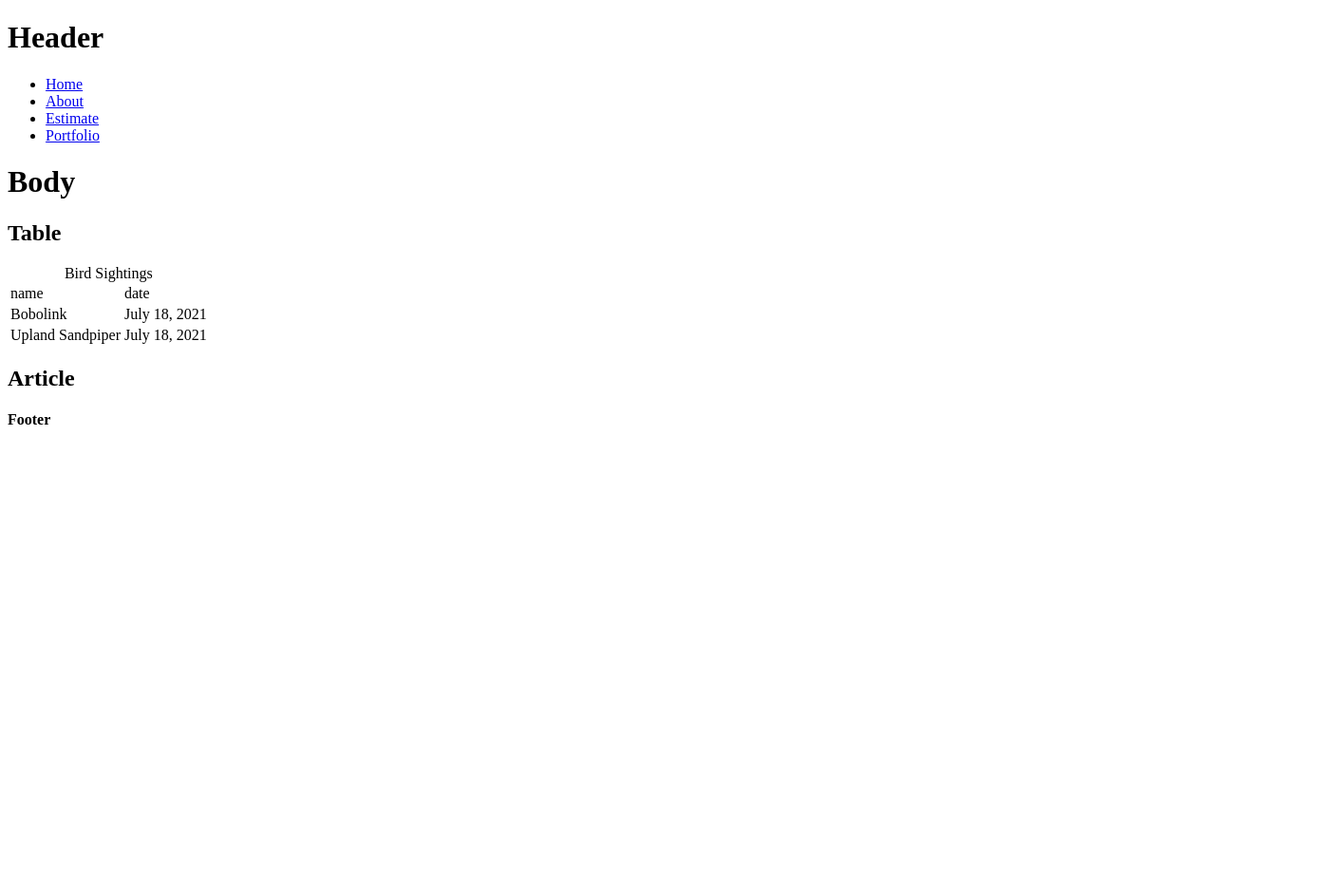
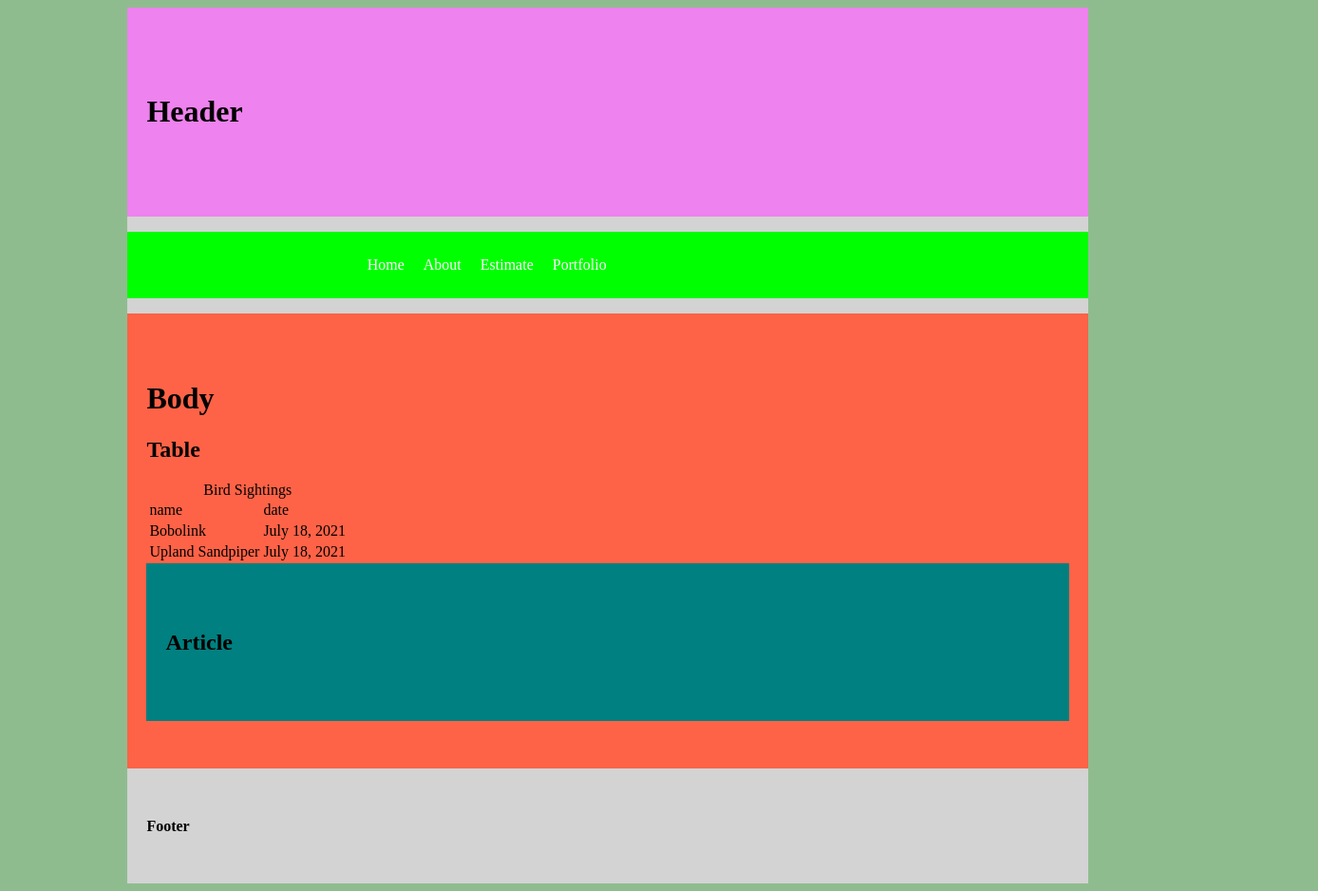
Before and after one commit to rmblake2010/practica-one, a plain HTML site: page practice05.html in a window 1280 px wide. Shown: the whole page at 95% size, 1388 px wide, since content can reach past the window. Before the commit the page ends 800 px from the top, so only its background shows below. Drawn offline with Linux system fonts and the light colour scheme.

Commit message:
again again

```diff
--- /dev/null
+++ b/css/style5.css
@@ -0,0 +1,60 @@
+
+
+/*    Name: Ronald Kiefer      */
+/*    Date: June 03, 2021      */
+/*    Title: Practice Five     */
+
+
+body{
+    background-color: darkseagreen;
+}
+
+#wrapper{
+    background-color: lightgray;
+    margin-left: auto;
+    margin-right: auto;
+    width: 80%;
+    min-width: 800px; max-width: 2000px;
+}
+
+.nav-bar{
+    background-color: lime;
+
+}
+
+.nav-list{
+    margin-left: 20%;
+    margin-right: 20%;
+    width: 100%;
+    display: flex;
+
+}
+
+.nav-list li{
+    list-style: none;
+    padding: 26px 10px;
+}
+
+.nav-list li a{
+    text-decoration: none;
+    color: white;
+}
+
+header{
+    background-color: violet;
+    padding: 70px 20px;
+}
+
+.bodyTwo{
+    background-color: tomato;
+    padding: 50px 20px;
+}
+
+article{
+    background-color: teal;
+    padding: 50px 20px;
+}
+
+footer{
+    padding: 30px 20px;
+}
--- a/practice05.html
+++ b/practice05.html
@@ -15,7 +15,7 @@
         <meta name="date" content="July 18, 2021">
         <meta name="description" content="practice05">
         <meta name="viewport" content="width=width-device, initial-scale=1.0">
-        <link rel="stylesheet" href="./css/styles.css">
+        <link rel="stylesheet" href="./css/style5.css">
     </head>
     <body>
         <div id="wrapper">
```
Also changed, not shown: practice06.html (deleted, +0 -45 lines).
